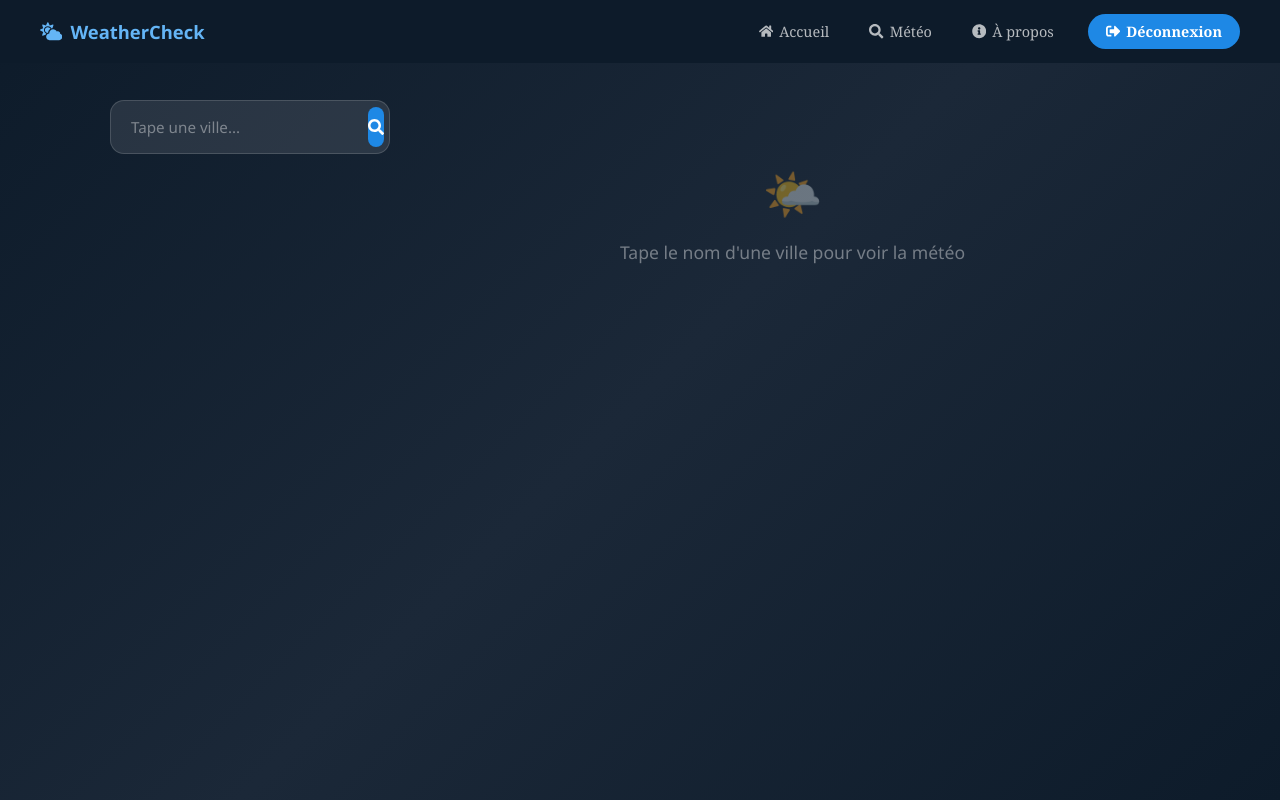
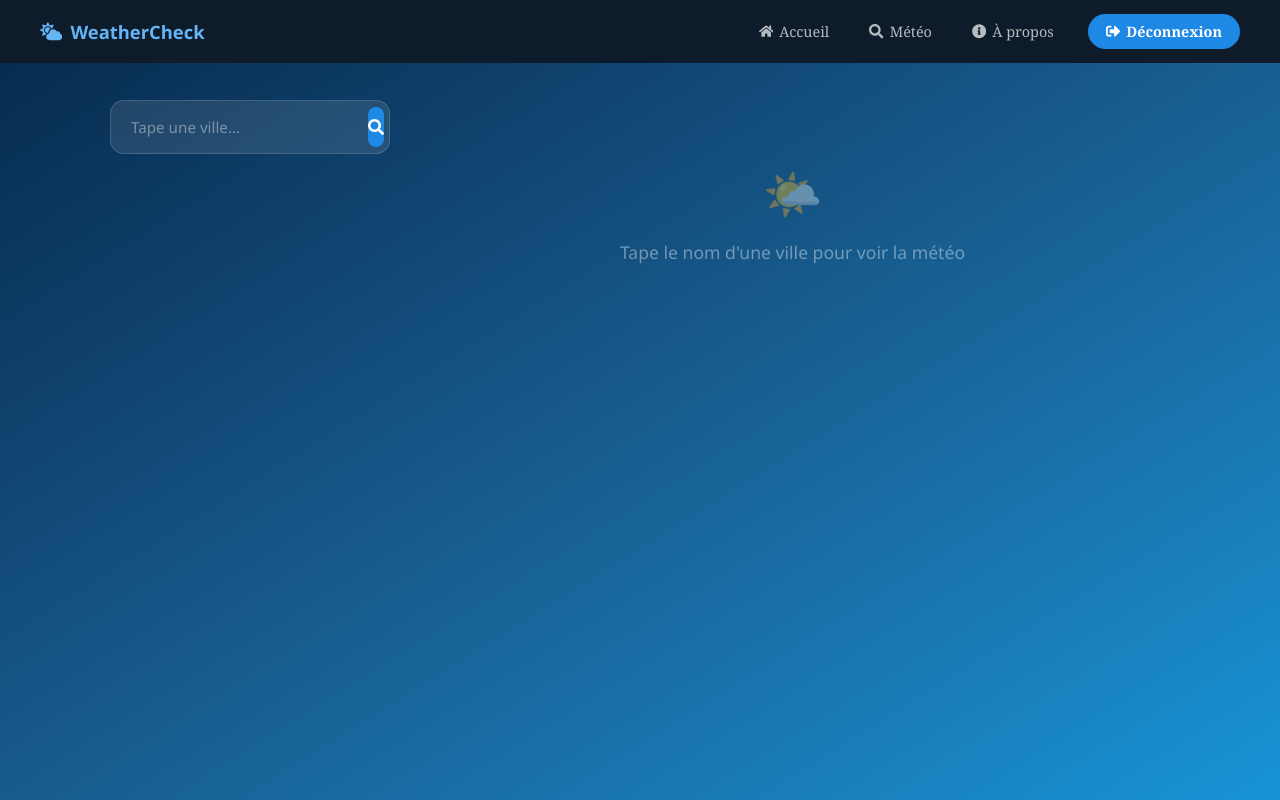
Before and after one commit to Belly2001/WeatherCheck, a Next.js app in the folder project/: page /meteo in a window 1280 px wide. Shown: the top 800 px of the page. Built offline with nearby package versions, Linux system fonts and the light colour scheme; no server answers.

Commit message:
modifications du background et ajout d'un lien linkedin

```diff
--- a/project/src/components/Footer.js
+++ b/project/src/components/Footer.js
@@ -16,7 +16,7 @@ export default function Footer() {
           <a href="https://github.com/Belly2001" target="_blank" rel="noreferrer">
             <FaGithub />
           </a>
-          <a href="https://linkedin.com/in/ton-profil" target="_blank" rel="noreferrer">
+          <a href="https://www.linkedin.com/in/don-belly-star-ndanga/" target="_blank" rel="noreferrer">
             <FaLinkedin />
           </a>
           <a href="mailto:ndangadonbellystar@gmail.com">
--- a/project/src/styles/Meteo.module.css
+++ b/project/src/styles/Meteo.module.css
@@ -3,7 +3,7 @@
 .page {
   min-height: 100vh;
   padding-top: 70px;
-  background: linear-gradient(135deg, #0d1b2a 0%, #1b2838 50%, #0d1b2a 100%);
+  background-image: linear-gradient(to right bottom, #05284a, #0f406b, #175b8d, #1a77b1, #1794d6);
 }
 
 .container {
```
